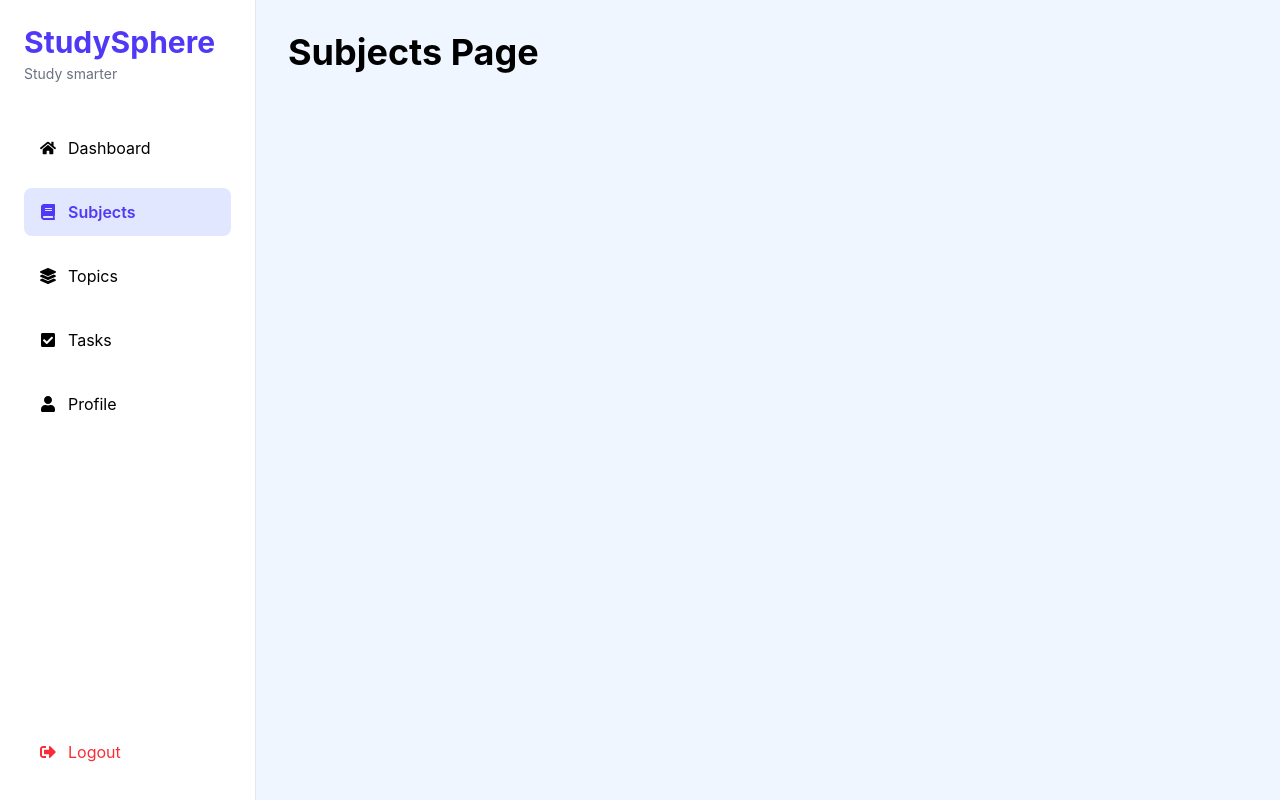
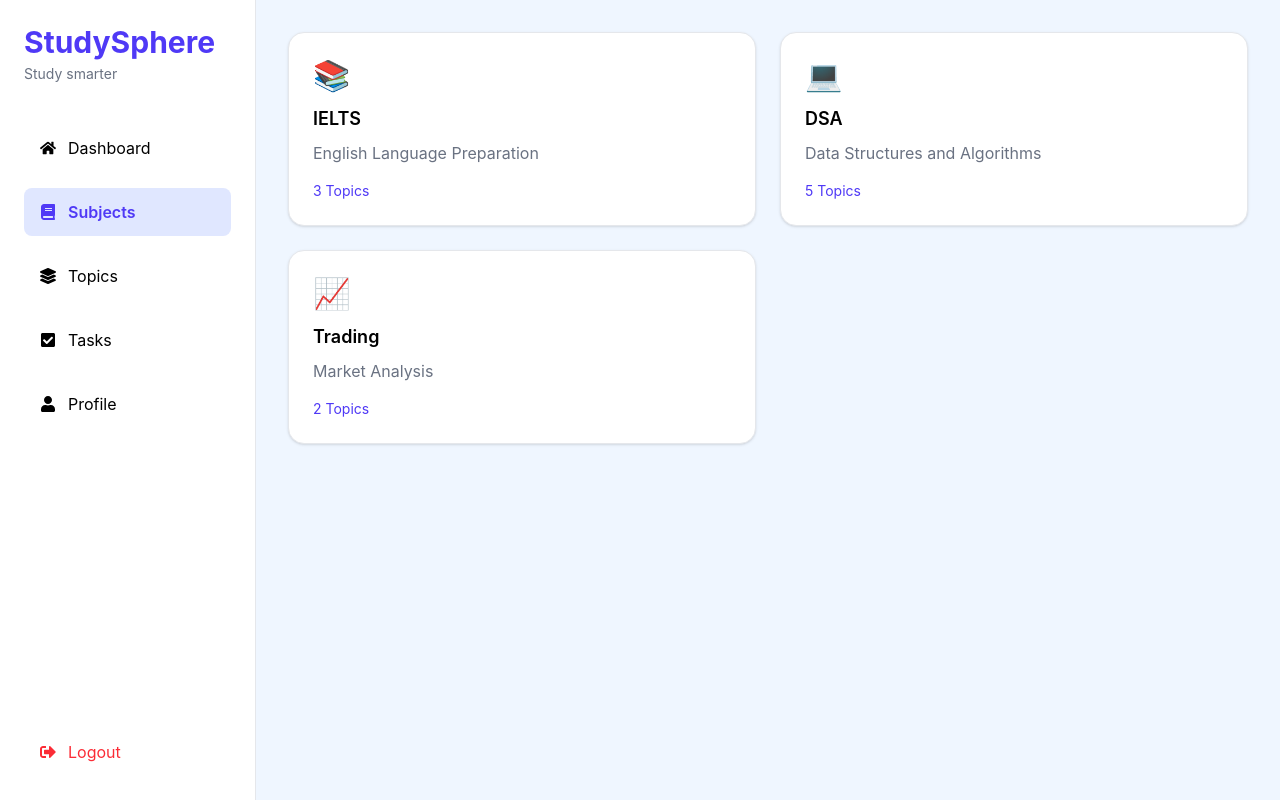
Before and after one commit to Sanidhi07/studySphere, a React (Vite) app in the folder client/: page /subjects in a window 1280 px wide. Built offline with nearby package versions, Linux system fonts and the light colour scheme.

Commit message:
feat: build subjects module with reusable subject cards

```diff
--- /dev/null
+++ b/client/src/components/SubjectCard.tsx
@@ -0,0 +1,17 @@
+interface SubjectCardProps {
+  name: string;
+  description: string;
+  topicCount: number;
+  icon:string;
+}
+function SubjectCard({ name, description, topicCount, icon }: SubjectCardProps){
+  return(
+    <div className="bg-white rounded-2xl border border-gray-200 shadow-sm p-6 hover:shadow-md transition-shadow cursor-pointer">
+      <div className="text-3xl mb-3">{icon}</div>
+      <h3 className="text-lg font-semibold">{name}</h3>
+      <p className="text-gray-500 mt-2">{description}</p>
+      <p className="text-sm text-indigo-600 mt-4">{topicCount} Topics</p>
+    </div>
+  )
+}
+export default SubjectCard;
--- /dev/null
+++ b/client/src/data/subjectsData.ts
@@ -0,0 +1,24 @@
+import type {Subject} from "../types/subject";
+export const subjects:Subject[]=[
+  {
+    id:1,
+    name:"IELTS",
+    description:"English Language Preparation",
+    topicCount:3,
+    icon:"📚"
+  },
+  {
+    id:2,
+    name:"DSA",
+    description:"Data Structures and Algorithms",
+    topicCount:5,
+    icon:"💻"
+  },
+  {
+    id:3,
+    name:"Trading",
+    description:"Market Analysis",
+    topicCount:2,
+    icon:"📈"
+  }
+]
--- a/client/src/pages/SubjectsPage.tsx
+++ b/client/src/pages/SubjectsPage.tsx
@@ -1,9 +1,15 @@
 import DashboardLayout from "../layouts/DashboardLayout";
+import SubjectCard from "../components/SubjectCard";
+import { subjects } from "../data/subjectsData";
 function SubjectsPage(){
     return(
         <DashboardLayout>
-            <h1 className="text-4xl font-bold">Subjects Page</h1>
-            {/* Add your subjects content here */}
+            <div className="grid grid-cols-1 md:grid-cols-2 gap-6">
+               {subjects.map((subject)=>(
+                    <SubjectCard key={subject.id} name={subject.name} description={subject.description} topicCount={subject.topicCount} icon={subject.icon} />
+               ))}
+
+            </div>
         </DashboardLayout>
     );
 }
--- /dev/null
+++ b/client/src/types/subject.ts
@@ -0,0 +1,7 @@
+export interface Subject{
+  id:number;
+  name:string;
+  description:string;
+  topicCount:number;
+  icon:string;
+}
```
